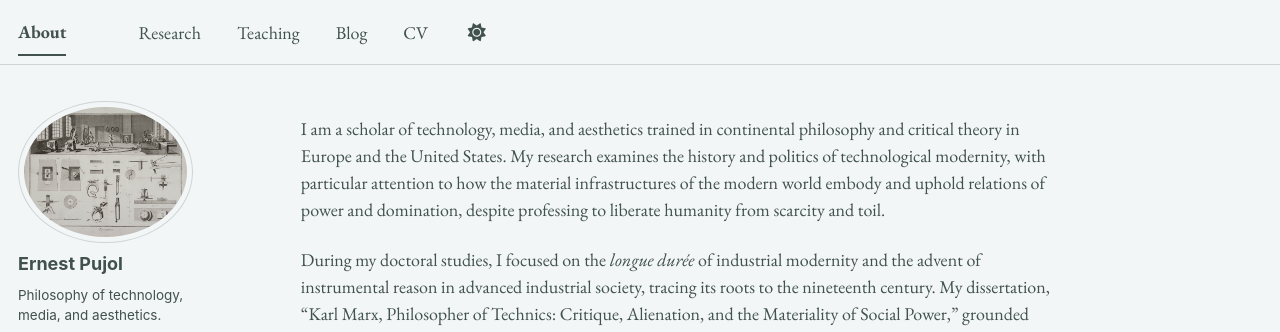
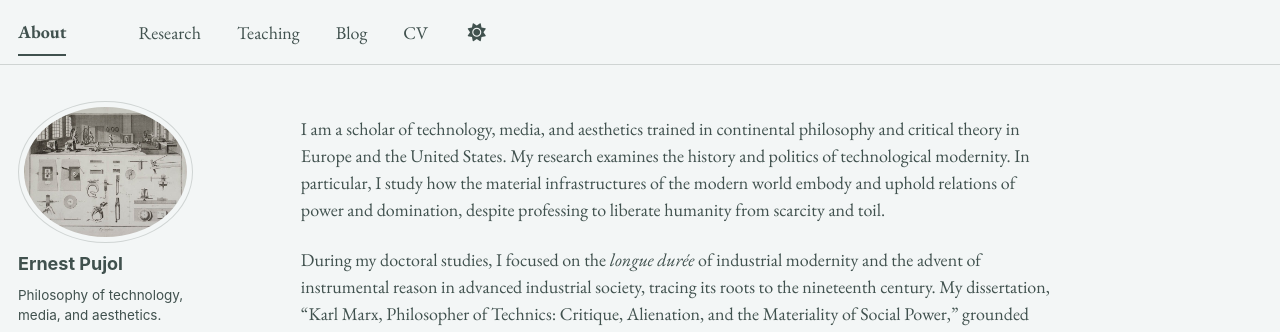
Before and after one commit to epujol90/epujol90.github.io, a Jekyll site: the page built from _pages/about.md, in a window 1280 px wide and 1069 px high. Shown: the top 332 px of the window. Built offline with Jekyll 4.4.1, drawn with Linux system fonts in a browser that asks for light colours; some web fonts are replaced; a script bundle is joined from its source files by our own code; library files that are not in the unit come from our copies.

Commit message:
Update about.md

```diff
--- a/_pages/about.md
+++ b/_pages/about.md
@@ -6,7 +6,7 @@ redirect_from:
   - /about/
   - /about.html
 ---
-I am a scholar of technology, media, and aesthetics trained in continental philosophy and critical theory in Europe and the United States. My research examines the history and politics of technological modernity, with particular attention to how the material infrastructures of the modern world embody and uphold relations of power and domination, despite professing to liberate humanity from scarcity and toil.
+I am a scholar of technology, media, and aesthetics trained in continental philosophy and critical theory in Europe and the United States. My research examines the history and politics of technological modernity. In particular, I study how the material infrastructures of the modern world embody and uphold relations of power and domination, despite professing to liberate humanity from scarcity and toil.
 
 During my doctoral studies, I focused on the _longue durée_ of industrial modernity and the advent of instrumental reason in advanced industrial society, tracing its roots to the nineteenth century. My dissertation, “Karl Marx, Philosopher of Technics: Critique, Alienation, and the Materiality of Social Power,” grounded this historical inquiry in Marx’s engagement with the industrial literature of his time, reconstructing -- against prevailing productivist and economicist readings -- how he theorized the relationship between capitalism and modern technological transformations. I argued that Marx’s account of industrial development, though largely misunderstood by the Marxist tradition, presciently identified in the capitalist "subsumption" of the labor process the basis of the technocratic logic that mediates human-machine entanglements in advanced industrial society. I contend that this key organizing principle of capitalist modernity has not only steered the general course of the so-called information age but has also reasserted itself with renewed vigor in the contemporary AI project -- particularly in its claim to expand human autonomy by automating judgment and reason.
 
```
